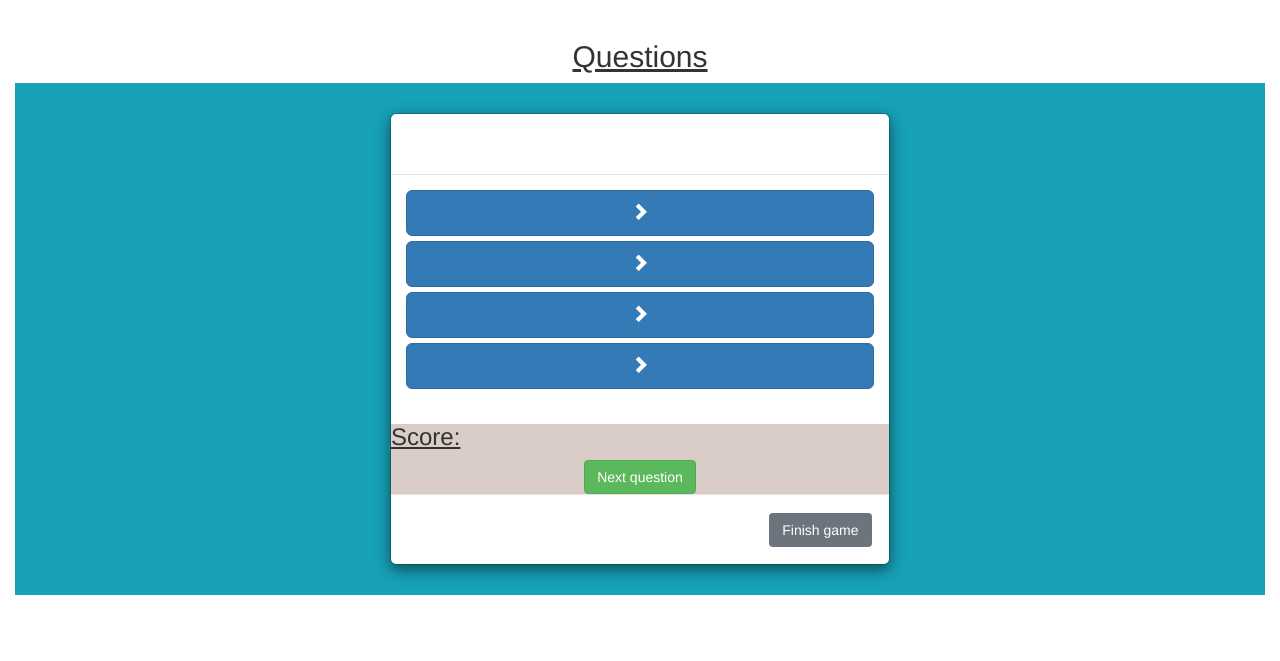
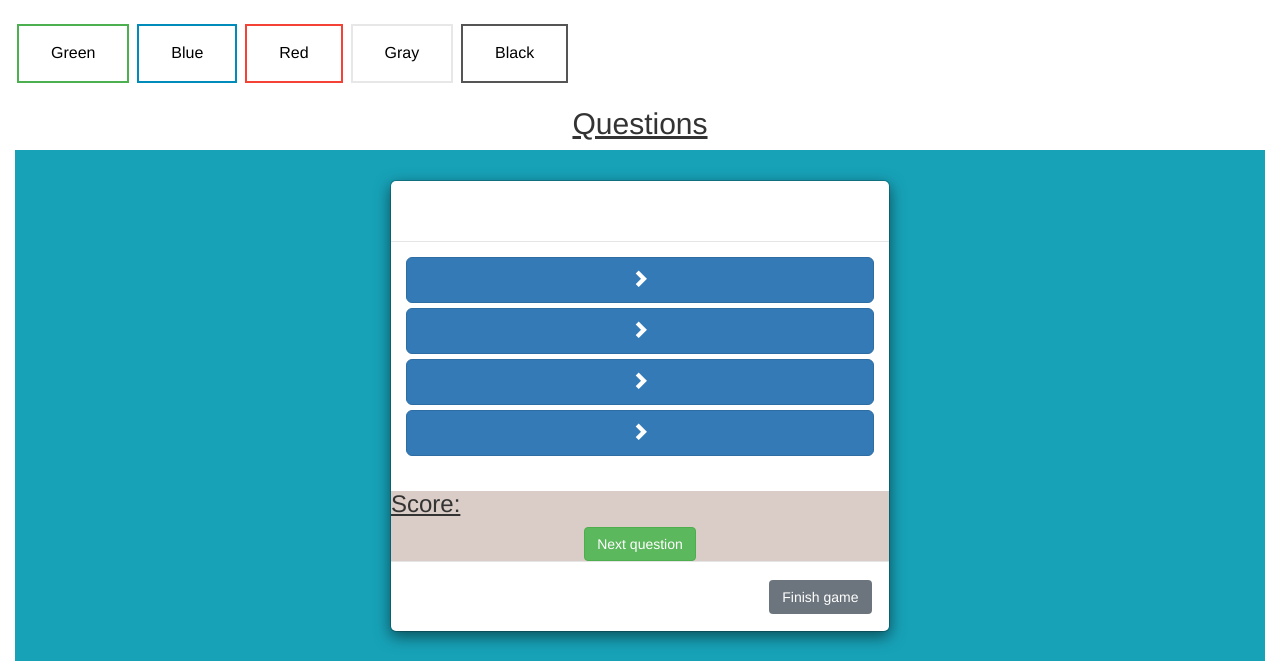
Before and after one commit to dor851997/BS_PM2021_TEAM_9, a Flask app: page /question in a window 1280 px wide. Shown: the part 50-711 px from the top of the page. Run offline with Flask 2, Linux system fonts and the light colour scheme; a user stored in the database is signed in; some libraries are stand-ins or nearby versions.

Commit message:
BSPM2021T9-94
add buttuns in quiz page for change background

```diff
--- a/website/templates/question.html
+++ b/website/templates/question.html
@@ -5,7 +5,80 @@
     <link href="//maxcdn.bootstrapcdn.com/bootstrap/3.3.0/css/bootstrap.min.css" rel="stylesheet" id="bootstrap-css">
     <script src="//maxcdn.bootstrapcdn.com/bootstrap/3.3.0/js/bootstrap.min.js"></script>
     <script src="//code.jquery.com/jquery-1.11.1.min.js"></script>
+    <style>
+      .button {
+        background-color: #4CAF50; /* Green */
+        border: none;
+        color: white;
+        padding: 16px 32px;
+        text-align: center;
+        text-decoration: none;
+        display: inline-block;
+        font-size: 16px;
+        margin: 4px 2px;
+        transition-duration: 0.4s;
+        cursor: pointer;
+      }
 
+      .button1 {
+        background-color: white;
+        color: black;
+        border: 2px solid #4CAF50;
+      }
+
+      .button1:hover {
+        background-color: #4CAF50;
+        color: white;
+      }
+
+      .button2 {
+        background-color: white;
+        color: black;
+        border: 2px solid #008CBA;
+      }
+
+      .button2:hover {
+        background-color: #008CBA;
+        color: white;
+      }
+
+      .button3 {
+        background-color: white;
+        color: black;
+        border: 2px solid #f44336;
+      }
+
+      .button3:hover {
+        background-color: #f44336;
+        color: white;
+      }
+
+      .button4 {
+        background-color: white;
+        color: black;
+        border: 2px solid #e7e7e7;
+      }
+
+      .button4:hover {background-color: #e7e7e7;}
+
+      .button5 {
+        background-color: white;
+        color: black;
+        border: 2px solid #555555;
+      }
+
+      .button5:hover {
+        background-color: #555555;
+        color: white;
+      }
+    </style>
+  <div>
+    <button class="button button1">Green</button>
+    <button class="button button2">Blue</button>
+    <button class="button button3">Red</button>
+    <button class="button button4">Gray</button>
+    <button class="button button5">Black</button>
+  </div>
  <div>
   <h2 class="d-flex justify-content-center"><u>Questions</u></h2>
  </div>
```
